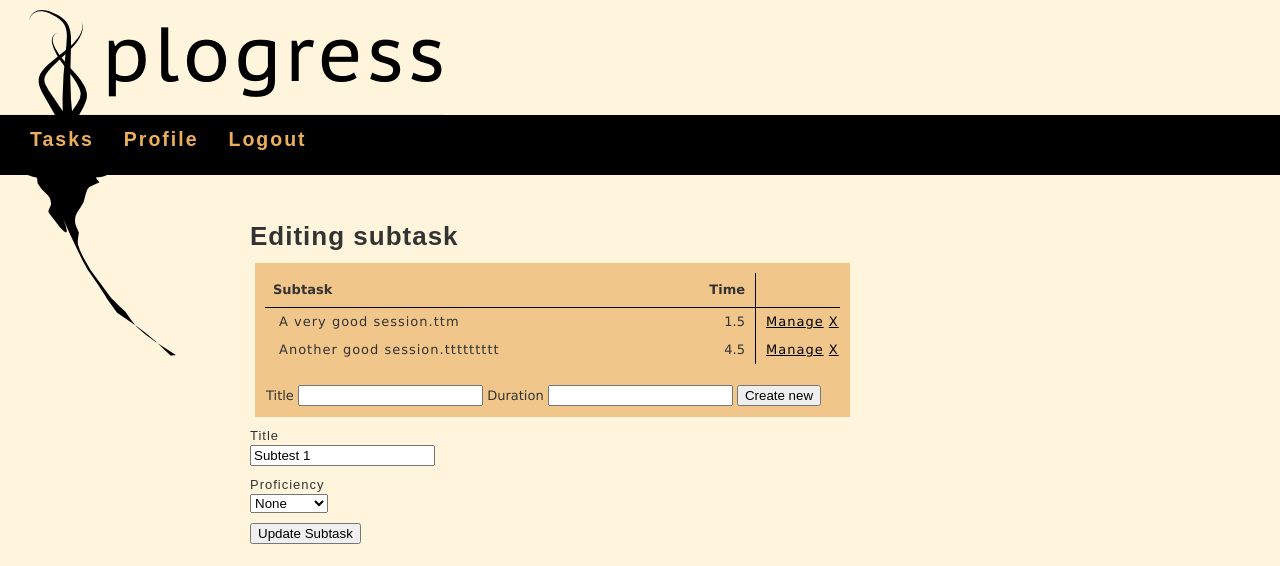
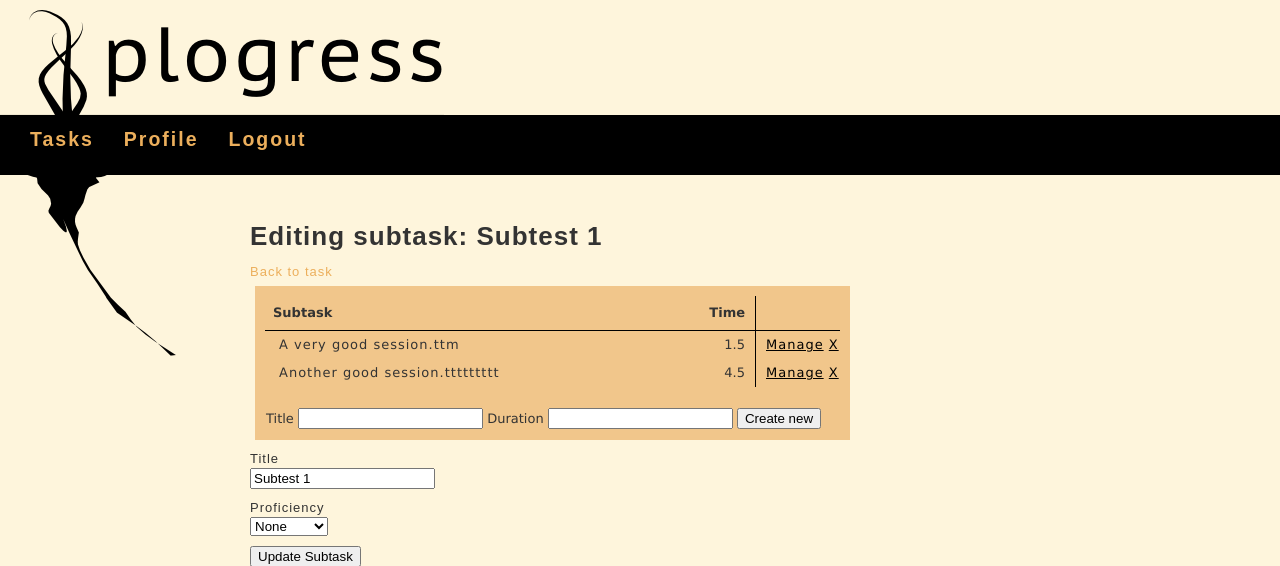
Before and after one commit to veiset/Plogress, a Rails app: page /subtasks/1/edit in a window 1280 px wide. Shown: the top 566 px of the page. Run offline with Rails 7, Linux system fonts and the light colour scheme; a user stored in the database is signed in; data comes from the database, SQL or seed files in the repository; both versions use the stored data as it was after the commit; style sheets or scripts are compiled from the project's sources; some libraries are stand-ins or nearby versions.

Commit message:
Delete 2
git-svn-id: http://veiset.org/svn/plog/plogress/trunk@41 1c7b3678-845b-4165-9e0e-983a4629420a

```diff
--- a/app/controllers/sessions_controller.rb
+++ b/app/controllers/sessions_controller.rb
@@ -16,10 +16,10 @@ class SessionsController < ApplicationController
   # PUT /sessions/1.json
   def update
     @session = Session.find(params[:id])
-
+    @subtask = Subtask.find(@session.subtask_id)
     respond_to do |format|
       if @session.update_attributes(params[:session])
-        format.html { redirect_to @session, notice: 'Session was successfully updated.' }
+        format.html { redirect_to edit_subtask_path(@subtask), notice: 'Session was successfully updated.' }
         format.json { head :ok }
       else
         format.html { render action: "edit" }
--- a/app/controllers/subtasks_controller.rb
+++ b/app/controllers/subtasks_controller.rb
@@ -10,6 +10,7 @@ class SubtasksController < ApplicationController
   # GET /subtasks/1/edit
   def edit
     @subtask = Subtask.find(params[:id])
+    @task = Task.find(@subtask.task_id)
   end
 
   # PUT /subtasks/1
--- a/app/views/subtasks/edit.html.erb
+++ b/app/views/subtasks/edit.html.erb
@@ -1,4 +1,5 @@
-<h1>Editing subtask</h1>
+<h1>Editing subtask: <%= @subtask.title %></h1>
+<%= link_to 'Back to task', edit_task_path(@task) %>
 <table id="tasks">
   <tr>
     <td id="heading_task">Subtask</td>
--- a/app/views/tasks/edit.html.erb
+++ b/app/views/tasks/edit.html.erb
@@ -1,4 +1,5 @@
-<h1>Editing task</h1>
+<h1>Editing task: <%= @task.title %></h1>
+<%= link_to 'Back to tasks', tasks_path %>
 <table id="tasks">
   <tr>
     <td id="heading_task">Subtask</td>
--- a/app/views/tasks/index.html.erb
+++ b/app/views/tasks/index.html.erb
@@ -1,5 +1,5 @@
 <h1>Listing tasks</h1>
-<p>User id:<%= session[:user].id %></p>
+<!--<p>User id:<%= session[:user].id %></p>-->
 
 <table id="tasks">
   <tr>
```
Also changed, not shown: db/development.sqlite3.
